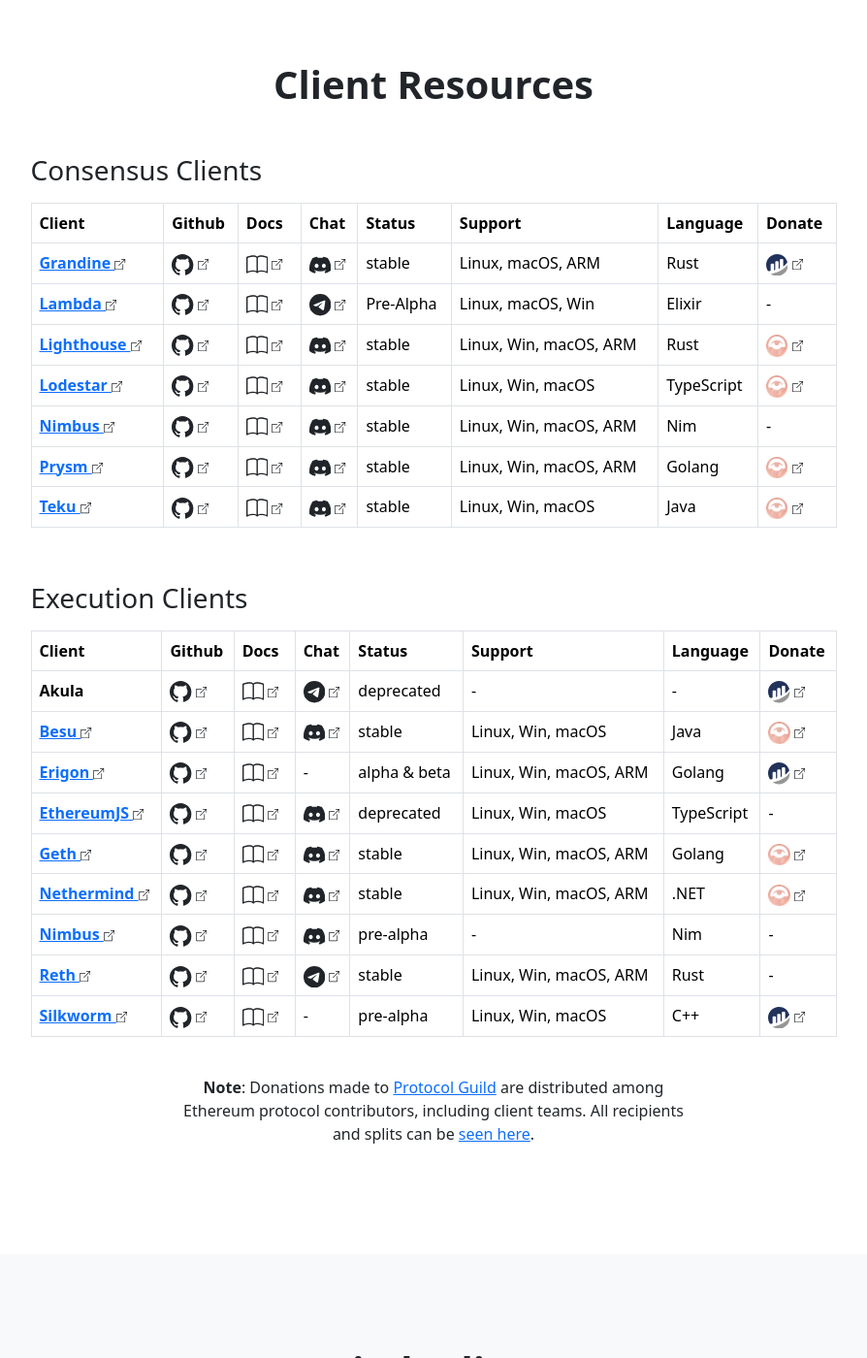
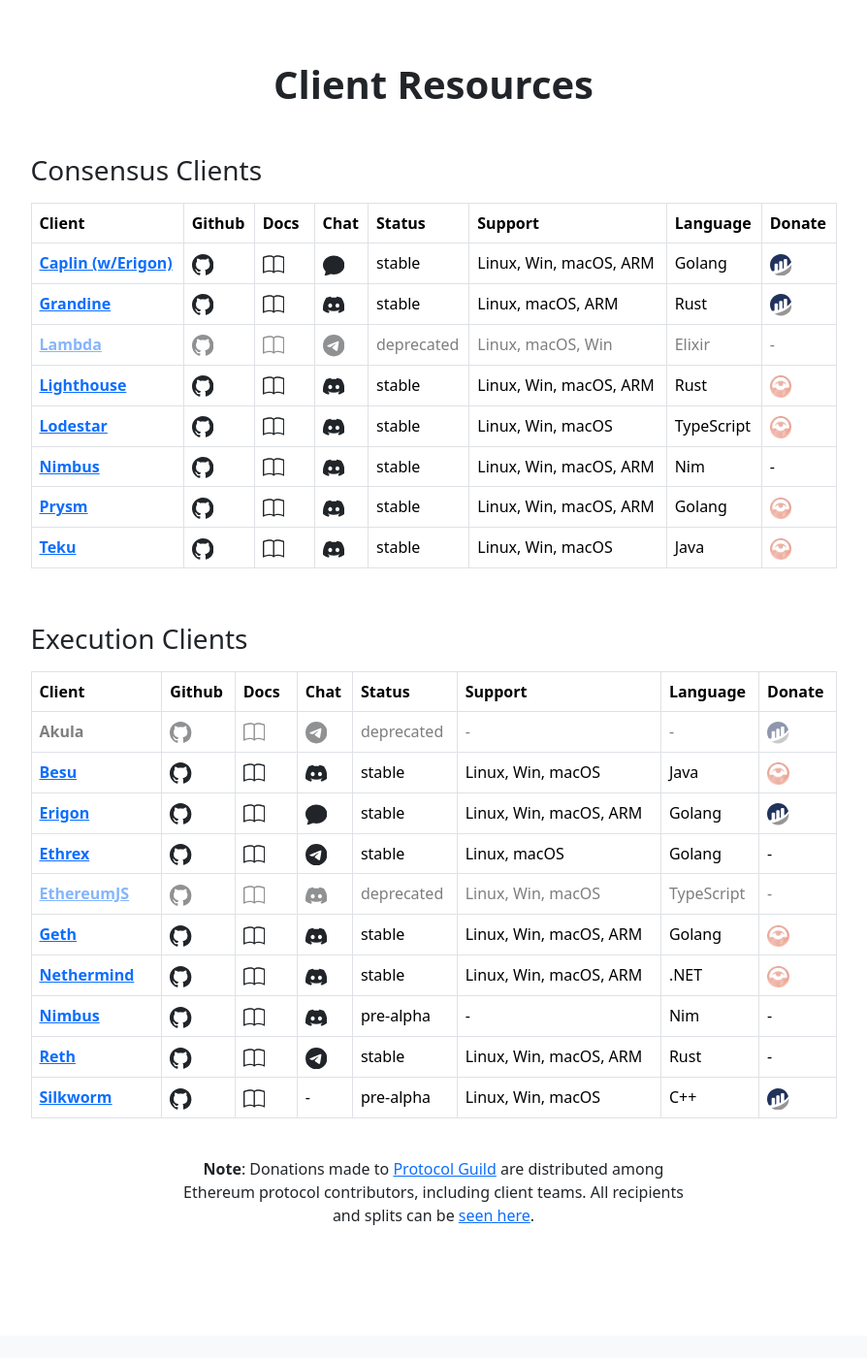
Before and after one commit to etheralpha/clientdiversity-org, a Jekyll site: the page built from index.md, in a window 1280 px wide and 1400 px high, scrolled down 2676 px. Shown: the whole window at 97% size, without its empty margins (193-1087 px from the left). Built offline with Jekyll 4.4.1, drawn with Linux system fonts in a browser that asks for light colours.

Commit message:
update client resources

```diff
--- a/_data/clients-consensus.yml
+++ b/_data/clients-consensus.yml
@@ -10,6 +10,16 @@
 #   opensource: # true/false
 
 
+- name: Caplin (w/Erigon)
+  link: https://erigon.tech/products/
+  github: https://github.com/erigontech/erigon
+  docs: https://docs.erigon.tech/fundamentals/caplin
+  chat: https://dsc.gg/erigon
+  status: stable
+  support: Linux, Win, macOS, ARM
+  lang: Golang
+  donate: https://etherscan.io/address/0x8BFBB529A9E85fDC4b70A4FCdC0D68Bb298B8816 # funded by EF, Gnosis DAO
+  opensource: true
 - name: Grandine
   link: https://grandine.io/
   github: https://github.com/grandinetech/grandine
@@ -25,7 +35,7 @@
   github: https://github.com/lambdaclass/lambda_ethereum_consensus
   docs: https://github.com/lambdaclass/lambda_ethereum_consensus
   chat: https://t.me/lambdaconsensus
-  status: Pre-Alpha
+  status: deprecated
   support: Linux, macOS, Win
   lang: Elixir
   donate: # funded by Lambda
--- a/_includes/partials/content/client-resource.html
+++ b/_includes/partials/content/client-resource.html
@@ -23,12 +23,15 @@
             </thead>
             <tbody>
               {%- for client in site.data.clients-consensus -%}
-                <tr>
+                {%- assign opacity = "" -%}
+                {%- if client.status == "deprecated" -%}
+                  {%- assign opacity = "opacity-50" -%}
+                {%- endif -%}
+                <tr class="{{opacity}}">
                   <th scope="row">
                     {%- if client.link -%}
                       <a href="{{client.link}}" class="" target="_blank">
                       {{client.name}}
-                      {{site.data.icons.new_tab}}
                       </a>
                     {%- else -%}
                       {{client.name}}
@@ -38,7 +41,6 @@
                     <td>
                       <a href="{{client.github}}" class="text-decoration-none" target="_blank">
                         {{site.data.icons.github}}
-                        {{site.data.icons.new_tab}}
                       </a>
                     </td>
                   {%- else -%}
@@ -48,7 +50,6 @@
                     <td>
                       <a href="{{client.docs}}" class="text-decoration-none" target="_blank">
                         {{site.data.icons.docs}}
-                        {{site.data.icons.new_tab}}
                       </a>
                     </td>
                   {%- else -%}
@@ -65,7 +66,6 @@
                     <td>
                       <a href="{{client.chat}}" class="text-decoration-none" target="_blank">
                         {{chat_icon}}
-                        {{site.data.icons.new_tab}}
                       </a>
                     </td>
                   {%- else -%}
@@ -101,7 +101,6 @@
                       <td>
                         <a href="{{client.donate}}" class="text-decoration-none" target="_blank">
                           {{donate_icon}}
-                          {{site.data.icons.new_tab}}
                         </a>
                       </td>
                     {%- else -%}
@@ -138,12 +137,15 @@
             </thead>
             <tbody>
               {%- for client in site.data.clients-execution -%}
-                <tr>
+                {%- assign opacity = "" -%}
+                {%- if client.status == "deprecated" -%}
+                  {%- assign opacity = "opacity-50" -%}
+                {%- endif -%}
+                <tr class="{{opacity}}">
                   <th scope="row">
                     {%- if client.link -%}
                       <a href="{{client.link}}" class="" target="_blank">
                         {{client.name}}
-                        {{site.data.icons.new_tab}}
                       </a>
                     {%- else -%}
                       {{client.name}}
@@ -153,7 +155,6 @@
                     <td>
                       <a href="{{client.github}}" class="text-decoration-none" target="_blank">
                         {{site.data.icons.github}}
-                        {{site.data.icons.new_tab}}
                       </a>
                     </td>
                   {%- else -%}
@@ -163,7 +164,6 @@
                     <td>
                       <a href="{{client.docs}}" class="text-decoration-none" target="_blank">
                         {{site.data.icons.docs}}
-                        {{site.data.icons.new_tab}}
                       </a>
                     </td>
                   {%- else -%}
@@ -180,7 +180,6 @@
                     <td>
                       <a href="{{client.chat}}" class="text-decoration-none" target="_blank">
                         {{chat_icon}}
-                        {{site.data.icons.new_tab}}
                       </a>
                     </td>
                   {%- else -%}
@@ -216,7 +215,6 @@
                       <td>
                         <a href="{{client.donate}}" class="text-decoration-none" target="_blank">
                           {{donate_icon}}
-                          {{site.data.icons.new_tab}}
                         </a>
                       </td>
                     {%- else -%}
```
Also changed, not shown: _data/clients-execution.yml (+13 -3 lines).
